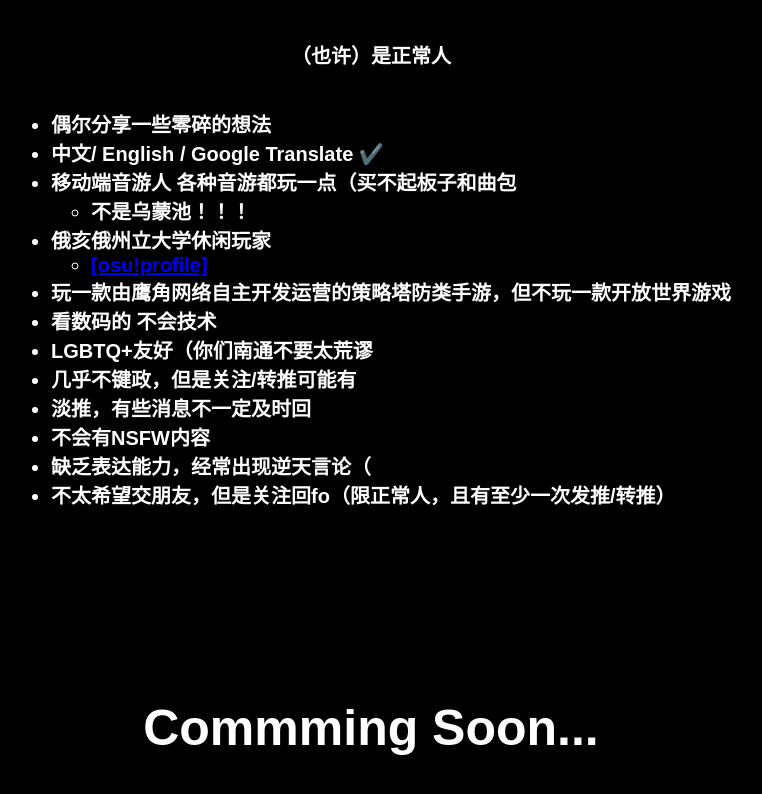
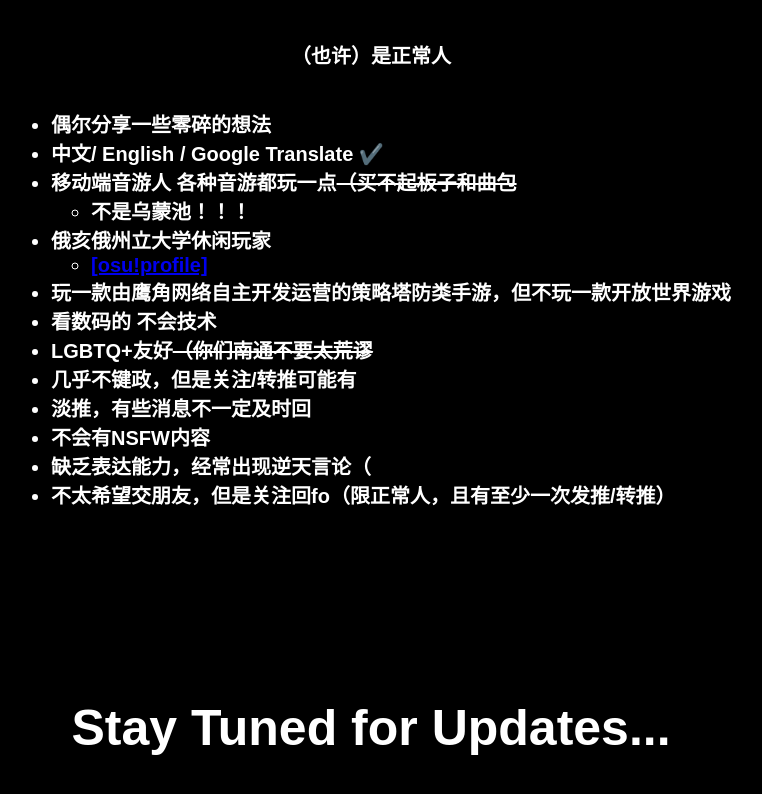
Before and after one commit to zDichX/zdichx.github.io, a Vue app: page / in a window 1280 px wide. Shown: the part 2188-2982 px from the top of the page, without its empty margins (269-1031 px from the left). Built offline with nearby package versions, Linux system fonts and the light colour scheme.

Commit message:
简单修改样式，替换部分描述

```diff
--- a/src/components/Introduction.vue
+++ b/src/components/Introduction.vue
@@ -5,12 +5,12 @@
 <template>
 
 <div class="text"><h2>zHyko!</h2>
-    <p>读作/ˈzaɪkoʊ/或/ziːˈhaɪkoʊ/，是曾用名 zhyzx 和 空 的结合，跟 zDich 是同一人（</p>
+    <p>读作 /ˈzaɪkoʊ/ 或 /ziːˈhaɪkoʊ/，是曾用名 zhyzx 和 空 的结合，跟 zDich 是同一人（</p>
     <p>（也许）是正常人</p>
     <ul>
     <li>偶尔分享一些零碎的想法</li>
     <li>中文/ English / Google Translate ✔️</li>
-    <li>移动端音游人 各种音游都玩一点（买不起板子和曲包</li>
+    <li>移动端音游人 各种音游都玩一点<del>（买不起板子和曲包</del></li>
     <ul>
         <li>不是乌蒙池！！！</li>
     </ul>
@@ -20,14 +20,14 @@
     </ul>
     <li>玩一款由鹰角网络自主开发运营的策略塔防类手游，但不玩一款开放世界游戏</li>
     <li>看数码的 不会技术</li>
-    <li>LGBTQ+友好（你们南通不要太荒谬</li>
+    <li>LGBTQ+友好<del>（你们南通不要太荒谬</del></li>
     <li>几乎不键政，但是关注/转推可能有</li>
     <li>淡推，有些消息不一定及时回</li>
     <li>不会有NSFW内容</li>
     <li>缺乏表达能力，经常出现逆天言论（</li>
     <li>不太希望交朋友，但是关注回fo（限正常人，且有至少一次发推/转推）</li>
     </ul>
-    <div class="comming">Commming Soon...</div>
+    <div class="comming">Stay Tuned for Updates...</div>
 </div>
 </template>
 
--- a/src/components/card.vue
+++ b/src/components/card.vue
@@ -28,9 +28,9 @@ onMounted(async () => {
 
 
   const fromParams = { opacity: 0.5, fontSize: 0 };
-  const toParams1 = { opacity: 1, fontSize: '24px', stagger: 0.04, ease: 'power1.out', duration: 0.2 };
+  // const toParams1 = { opacity: 1, fontSize: '24px', stagger: 0.04, ease: 'power1.out', duration: 0.2 };
   const toParams2 = { opacity: 1, fontSize: '16px', stagger: 0.04, ease: 'power1.out', duration: 0.2 };
-  textSplitAnimation(nameElement.value, fromParams, toParams1);
+  // textSplitAnimation(nameElement.value, fromParams, toParams1);
   textSplitAnimation(bioElement.value, fromParams, toParams2);
 
 });
--- a/src/components/cards.vue
+++ b/src/components/cards.vue
@@ -47,7 +47,7 @@ onMounted(async () => {
                         trigger: section,
                         scrub: 1,
                         // end: "center center",
-                        onEnter: () => showRbg.value = true
+                        onEnter: () => showCard.value = true
                     }
                 });
             }
@@ -65,12 +65,11 @@ onMounted(async () => {
 });
 
 
-    const handleDestroy = (message: string) => {
-        console.log('Destroy request received:', message);
-        showRbg.value = false;
-        showCard.value = true;
-
-    }
+    // const handleDestroy = (message: string) => {
+    //     console.log('Destroy request received:', message);
+    //     showRbg.value = false;
+    //     showCard.value = true;
+    // }
 </script>
 
 <template>
@@ -86,7 +85,7 @@ onMounted(async () => {
         <div class="wrapper">
             <div class="graphic">(/≧▽≦)/</div>
             <div class="graphic">(/≧▽≦)/</div>
-            <div class="graphic" id="card"><rbg v-if="showRbg" @destroy="handleDestroy"/><card v-if="showCard"/></div>
+            <div class="graphic" id="card"><rbg v-if="showRbg" /><card v-if="showCard"/></div>
             <div class="graphic">\(≧▽≦\)</div>
             <div class="graphic">\(≧▽≦\)</div>
         </div>
```
